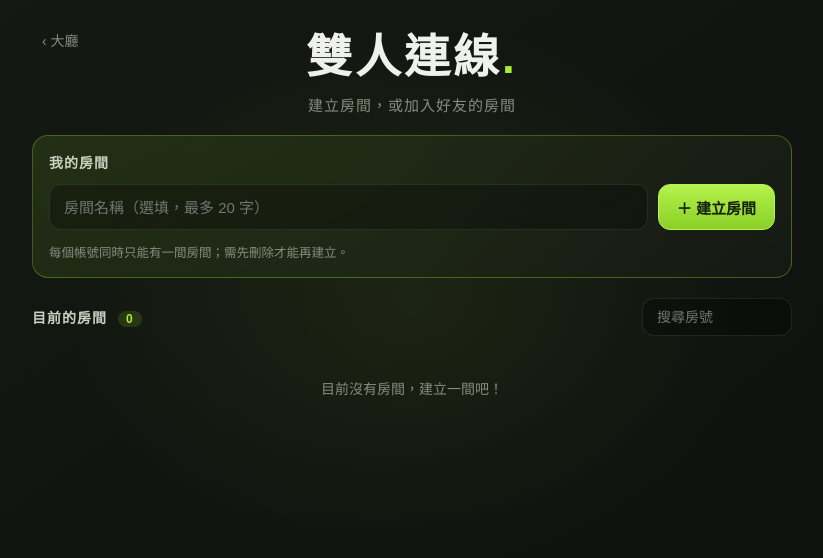
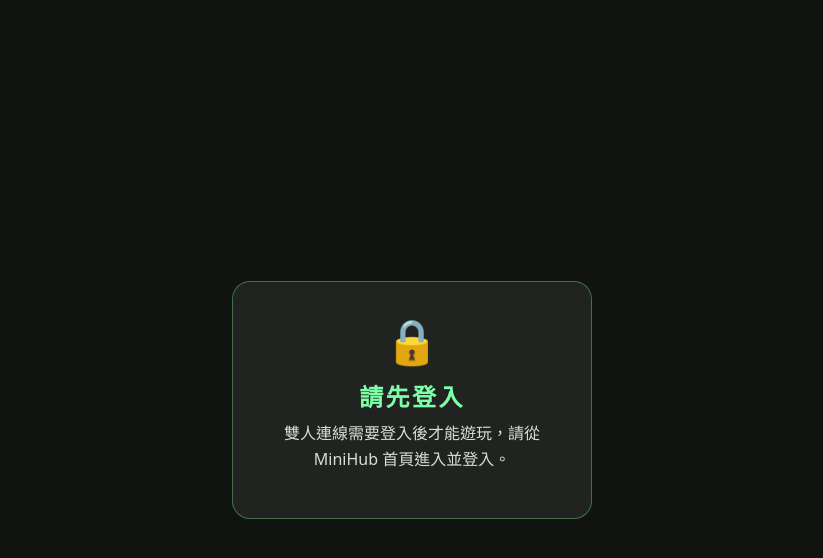
Before and after one commit to ccplus2561/MiniHub, a plain HTML site: page games/ooxx/online.html in a window 1280 px wide. Shown: the whole page, without its empty margins (228-1051 px from the left). Drawn offline with Linux system fonts and the light colour scheme.

Commit message:
Add files via upload

```diff
--- /dev/null
+++ b/games/ooxx/gate.js
@@ -0,0 +1,61 @@
+(() => {
+  "use strict";
+  // OOXX 雙人連線登入門檻：未登入時蓋上全螢幕提示，登入後自動解除（連線大廳 / 連線對戰頁共用）
+  const WAIT_RESTORE_MS = 8000;   // 分頁內已有登入狀態時，等 Firebase 還原登入，避免畫面閃一下
+  const born = Date.now();
+  let el = null, timer = 0;
+
+  const P = (() => { try { return parent !== window && parent.document ? parent : null; } catch (e) { return null; } })();
+  const loggedIn = () => { try { return !!(window.MiniHub && MiniHub.player().loggedIn); } catch (e) { return false; } };
+  const restoring = () => { try { return !!(P && P.MiniHubAuth && P.MiniHubAuth.hasSession() && Date.now() - born < WAIT_RESTORE_MS); } catch (e) { return false; } };
+
+  function setInert(on) {
+    Array.from(document.body.children).forEach(n => {
+      if (n === el || n.tagName === "SCRIPT") return;
+      if (on) n.setAttribute("inert", ""); else n.removeAttribute("inert");
+    });
+  }
+
+  function build() {
+    const box = document.createElement("div");
+    box.setAttribute("role", "dialog");
+    box.setAttribute("aria-modal", "true");
+    box.style.cssText = "position:fixed;inset:0;z-index:99999;display:flex;align-items:center;justify-content:center;padding:24px;background:#10130f;color:#e8f5e9;font-family:'Noto Sans TC','PingFang TC','Microsoft JhengHei',system-ui,sans-serif;text-align:center";
+    const card = document.createElement("div");
+    card.style.cssText = "max-width:360px;padding:28px 22px;border:1px solid rgba(120,255,160,.35);border-radius:18px;background:rgba(255,255,255,.07)";
+    const ico = document.createElement("div"); ico.textContent = "🔒"; ico.style.cssText = "font-size:44px;margin-bottom:8px";
+    const h = document.createElement("h2"); h.textContent = "請先登入"; h.style.cssText = "margin:0 0 8px;color:#7dffa8;letter-spacing:.1em";
+    const p = document.createElement("p");
+    p.textContent = P ? "雙人連線需要登入後才能遊玩，請先登入帳號。" : "雙人連線需要登入後才能遊玩，請從 MiniHub 首頁進入並登入。";
+    p.style.cssText = "margin:0 0 18px;line-height:1.6;opacity:.9";
+    card.append(ico, h, p);
+    const btn = P && P.document.getElementById("loginBtn") ? document.createElement("button") : null;
+    if (btn) {
+      btn.type = "button"; btn.textContent = "前往登入";
+      btn.style.cssText = "min-height:46px;padding:0 28px;border:0;border-radius:999px;background:#7dffa8;color:#10130f;font:inherit;font-weight:700;cursor:pointer";
+      btn.addEventListener("click", () => { try { if (P.MiniHubOpenLogin) P.MiniHubOpenLogin(); else P.document.getElementById("loginBtn").click(); } catch (e) { /* 忽略 */ } });
+      card.appendChild(btn);
+    }
+    box.appendChild(card);
+    return { box, btn };
+  }
+
+  function render() {
+    clearTimeout(timer);
+    if (loggedIn()) {
+      if (el) { el.remove(); el = null; setInert(false); }
+      return;
+    }
+    if (restoring()) { timer = setTimeout(render, 500); return; }
+    if (el) return;
+    const b = build();
+    el = b.box;
+    document.body.appendChild(el);
+    setInert(true);
+    if (b.btn) b.btn.focus();
+  }
+
+  window.OOXXGate = { blocked: () => !!el };
+  try { if (window.MiniHub) MiniHub.onChange(render); } catch (e) { /* 忽略 */ }
+  if (document.body) render(); else document.addEventListener("DOMContentLoaded", render);
+})();
--- a/games/ooxx/online-store.js
+++ b/games/ooxx/online-store.js
@@ -26,7 +26,6 @@
   "use strict";
 
   const ROOMS_KEY = "ooxx.online.rooms";
-  const GUEST_KEY = "ooxx.online.guest";
   const ROOM_TTL_MS = 12 * 60 * 60 * 1000;
   const ID_LEN = 6;
   const NAME_MAX = 20;
@@ -56,19 +55,14 @@
     scores: scores || { X: 0, O: 0, draw: 0 }, over: false, winLine: null, rev: 0,
   });
 
-  // ===== 身份：已登入用帳號 uid；未登入用「分頁」訪客碼（方便同一瀏覽器開兩個分頁測試）=====
+  // ===== 身份：雙人連線必須登入帳號（未登入 uid 為空字串，所有寫入操作會被拒絕）=====
   function me() {
     let p = {};
     try { p = (window.MiniHub && MiniHub.player()) || {}; } catch (e) { /* 忽略 */ }
     if (p.loggedIn && p.uid) return { uid: p.uid, name: normalizeName(p.name || p.displayName) || "玩家", loggedIn: true };
-    let g = "";
-    try { g = sessionStorage.getItem(GUEST_KEY) || ""; } catch (e) { /* 忽略 */ }
-    if (!/^G\d{6}$/.test(g)) {
-      g = "G" + randomDigits(6);
-      try { sessionStorage.setItem(GUEST_KEY, g); } catch (e) { /* 忽略 */ }
-    }
-    return { uid: g, name: "訪客 " + g.slice(-4), loggedIn: false };
+    return { uid: "", name: "", loggedIn: false };
   }
+  const NEED_LOGIN = { ok: false, error: "login" };
 
   // ===== 本機 backend =====
   const local = (() => {
@@ -152,12 +146,14 @@
 
   async function myRoom() {
     const u = me().uid;
+    if (!u) return null;
     return (await be().list()).find(r => r.hostUid === u) || null;
   }
 
   // 建立房間：一個帳號只能有一間
   async function createRoom(name) {
     const m = me();
+    if (!m.loggedIn) return NEED_LOGIN;
     if (await myRoom()) return { ok: false, error: "owned" };
     for (let i = 0; i < 5; i++) {
       const id = await newRoomId();
@@ -175,6 +171,7 @@
   // 加入房間（房主 / 已在房內的人直接進入）
   async function joinRoom(id) {
     const m = me();
+    if (!m.loggedIn) return NEED_LOGIN;
     const res = await be().update(id, room => {
       if (room.hostUid === m.uid || room.guestUid === m.uid) return room;
       if (room.guestUid) return null;
@@ -191,6 +188,7 @@
   // 加入者離開：釋出座位、對局重置
   async function leaveRoom(id) {
     const m = me();
+    if (!m.loggedIn) return NEED_LOGIN;
     return be().update(id, room => {
       if (room.guestUid !== m.uid) return null;
       room.guestUid = ""; room.guestName = "";
@@ -200,11 +198,12 @@
     });
   }
 
-  async function deleteRoom(id) { return be().remove(id, me().uid); }
+  async function deleteRoom(id) { const m = me(); if (!m.loggedIn) return; return be().remove(id, m.uid); }
 
   // 落子：只有輪到自己、該格為空才成立（房主 = X、加入者 = O）
   async function move(id, i) {
     const m = me();
+    if (!m.loggedIn) return NEED_LOGIN;
     return be().update(id, room => {
       const g = room.game;
       if (room.status !== "playing" || g.over || g.board[i]) return null;
@@ -223,6 +222,7 @@
   // 再來一局：結束後任一方可開始，先手輪流
   async function rematch(id) {
     const m = me();
+    if (!m.loggedIn) return NEED_LOGIN;
     return be().update(id, room => {
       if (room.hostUid !== m.uid && room.guestUid !== m.uid) return null;
       if (!room.game.over || !room.guestUid) return null;
--- a/games/ooxx/online.html
+++ b/games/ooxx/online.html
@@ -63,6 +63,7 @@
     </div>
   </div>
 
+  <script src="gate.js"></script>
   <script src="online-store.js"></script>
   <script src="online.js"></script>
 </body>
--- a/games/ooxx/online.js
+++ b/games/ooxx/online.js
@@ -16,7 +16,7 @@
   const statusText = r => (r.guestUid ? "對戰中" : "等待對手加入");
   const ERR = {
     owned: "你已經有一間房間，請先刪除後再建立。",
-    gone: "房間已不存在。", full: "房間已滿。", id: "無法產生房號，請稍後再試。",
+    login: "請先登入帳號才能使用雙人連線。", gone: "房間已不存在。", full: "房間已滿。", id: "無法產生房號，請稍後再試。",
   };
   function showErr(msg) { el.err.textContent = msg || ""; el.err.hidden = !msg; }
 
```
Also changed, not shown: games/ooxx/game.js (+13 -0 lines), games/ooxx/play.html (+1 -0 lines).
